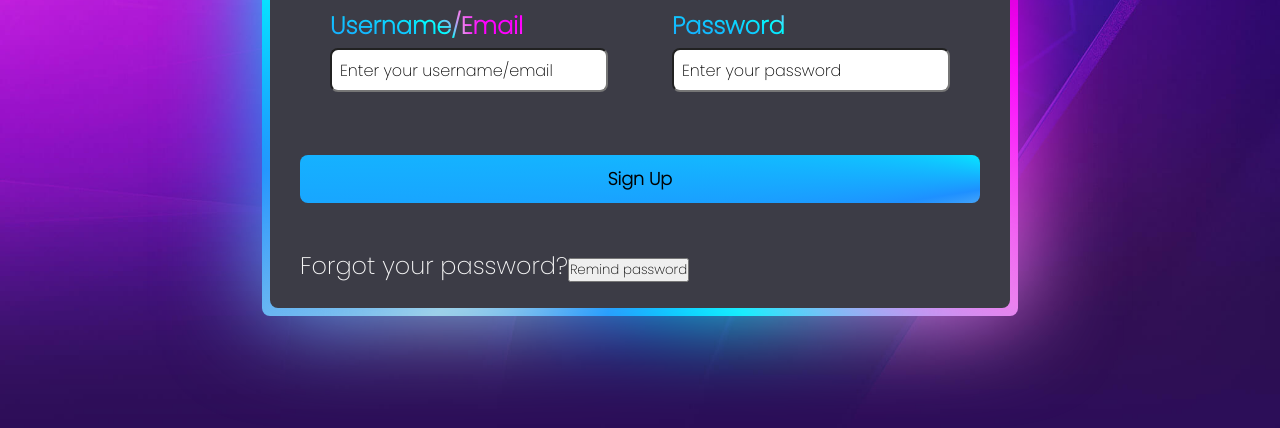
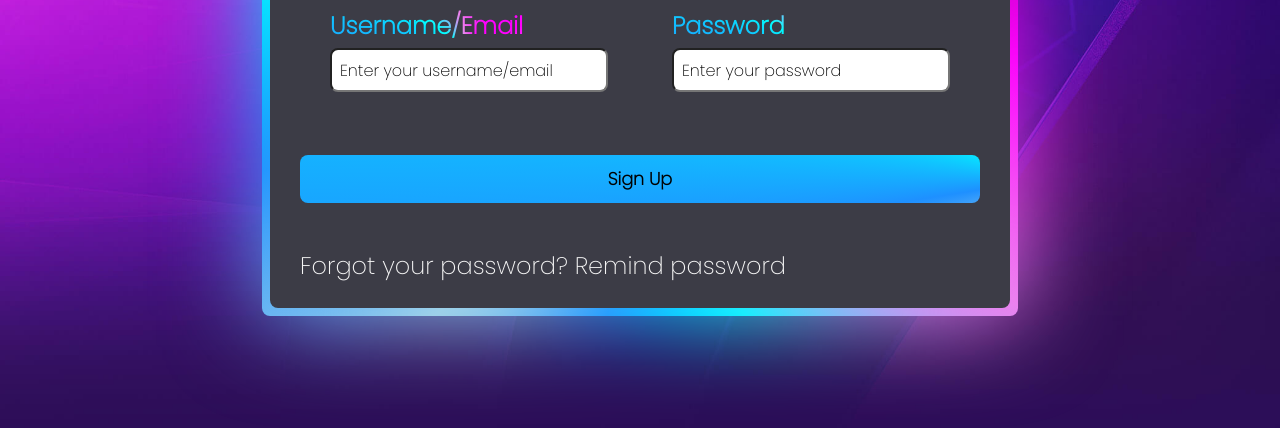
Before and after one commit to Lexutzu95/Registration-Form-v1, a plain HTML site: page sign-in.html in a window 1280 px wide. Shown: the part 290-718 px from the top of the page. Drawn offline with Linux system fonts and the light colour scheme.

Commit message:
Update sign-in.html

```diff
--- a/sign-in.html
+++ b/sign-in.html
@@ -35,8 +35,9 @@
         <input type="submit" value="Sign Up" />
       </div>
     </form>
-      <p>Forgot your password?<input type="submit" value="Remind password" /></p>
-
+    <div class="remind-psw">
+      <p>Forgot your password? <span class="details">Remind password</span></p>
+    </div>
   </div>
 
   <script src="index.js"></script>
```
